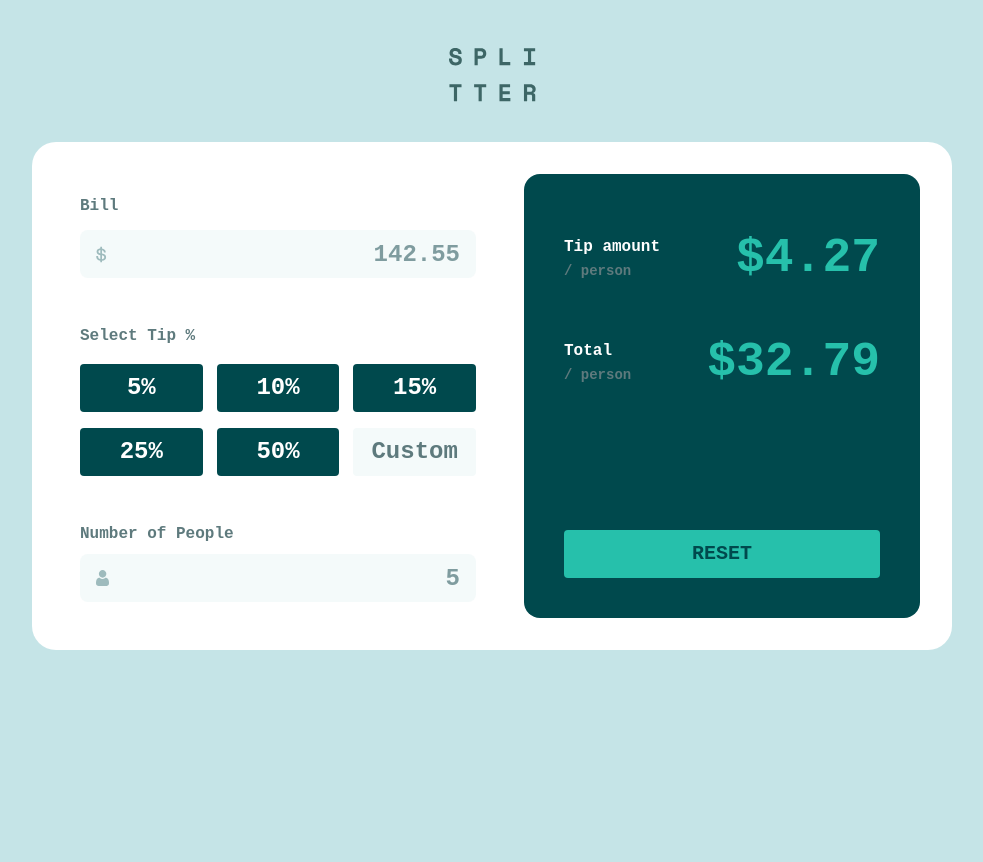
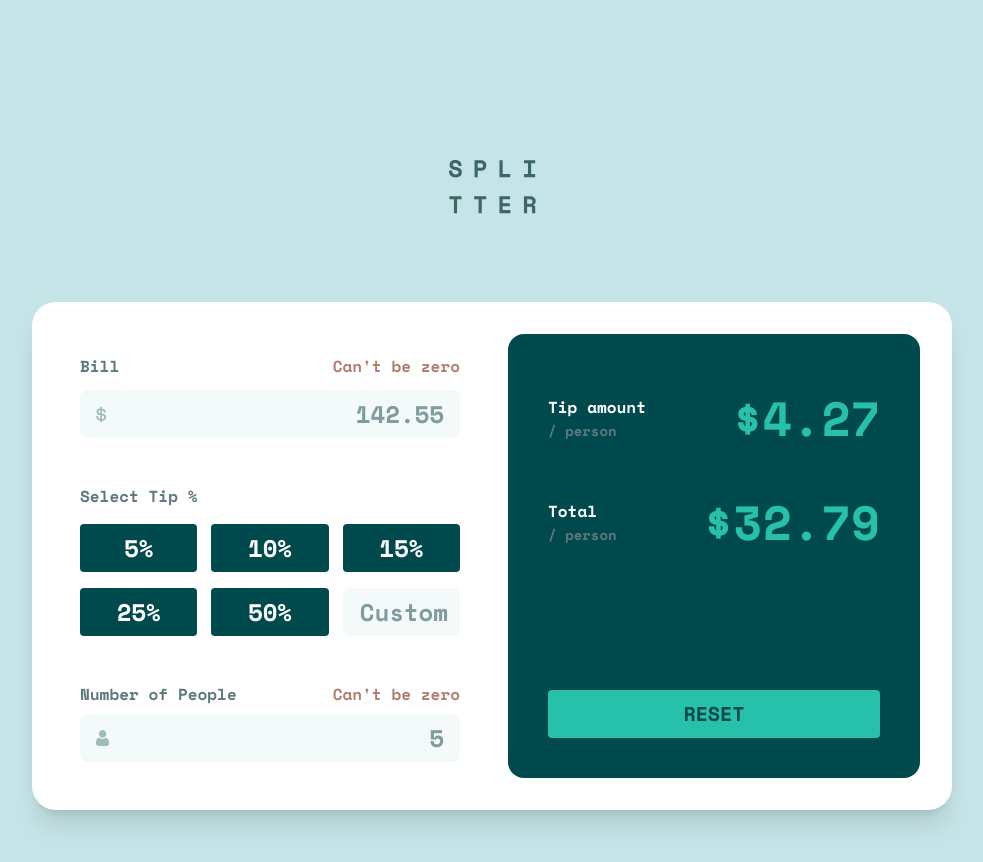
Before and after one commit to tenoriobn/projeto-19, a plain HTML site: page index.html in a window 1280 px wide. Shown: the whole page, without its empty margins (148-1131 px from the left). Before the commit the page ends 800 px from the top, so only its background shows below. Drawn offline with nearby package versions, Linux system fonts and the light colour scheme.

Commit message:
Aplicando transition e refatorando estilizações

```diff
--- a/assets/css/tailwind/tailwind.config.js
+++ b/assets/css/tailwind/tailwind.config.js
@@ -19,6 +19,7 @@ module.exports = {
         lightGrayishCyan: 'hsl(185, 41%, 84%)',
         veryLightGrayishCyan: 'hsl(189, 41%, 97%)',
         white: 'hsl(0, 0%, 100%)',
+        red: 'hsl(13, 29%, 57%)',
       },
       fontFamily: {
         space: ['Space Mono', 'monospace'],
@@ -33,10 +34,15 @@ module.exports = {
       },
       margin: {
         '46': '2.875rem',
+        '88': '5.5rem'
       },
       gridTemplateRows: {
         'auto1': 'repeat(2, auto) 1fr',
-      }
+      },
+      gridTemplateColumns: {
+        'custom-1': 'minmax(0, 380px) 1fr',
+        'custom-2': 'auto, 1fr'
+      },
     },
   },
   plugins: [],
--- a/index.html
+++ b/index.html
@@ -6,31 +6,39 @@
     <meta http-equiv="X-UA-Compatible" content="IE=edge">
     <link rel="stylesheet" href="assets/css/base/tailwind.css">
     <link rel="shortcut icon" href="assets/img/favicon-32x32.png" type="image/x-icon">
+    <link href="https://fonts.googleapis.com/css2?family=Space+Mono:wght@700&display=swap" rel="stylesheet">
     <title>Frontend Mentor | Tip calculator app</title>
 </head>
 <body class="grid bg-lightGrayishCyan text-gray-950 font-space font-bold h-full w-full">
-    <header class="justify-self-center self-center mt-12 mb-10">
+    <header class="justify-self-center self-center mt-12 lg:mt-40 mb-10 lg:mb-88">
         <img src="assets/img/logo.svg" alt="Tip Calculator APP logo">
     </header>
 
-    <main class="grid lg:grid-cols-2 lg:gap-x-12 justify-self-center bg-white px-6 lg:ps-12 lg:pe-8 lg:py-8 rounded-t-3xl lg:rounded-b-3xl max-w-[476px] lg:max-w-[920px] w-full">
-        <section class="flex flex-col pt-9 lg:pt-5">
-            <label for="" class="text-base text-darkGrayishCyan mb-3">Bill</label>
-            <input type="text" id="" class="outline-none bg-veryLightGrayishCyan bg-iconDollar bg-no-repeat bg-left-16 text-2xl text-veryDarkCyan placeholder:text-grayishCyan focus:border-2 focus:border-solid focus:border-strongCyan rounded-lg text-right placeholder:text-right h-12 px-4 mb-10 lg:mb-46" placeholder="142.55">
+    <main class="grid lg:grid-cols-custom-1 lg:gap-x-12 justify-self-center bg-white shadow-xl px-6 pb-8 lg:ps-12 lg:pe-8 lg:py-8 md:mb-12 lg:mb-60 rounded-t-3xl md:rounded-b-3xl md:max-w-[450px] lg:max-w-[920px] lg:w-full">
+        <section class="flex flex-col pt-9 lg:pt-5 ">
+
+            <div class="grid grid-cols-custom-2 items-center">
+                <label for="" class="text-base text-darkGrayishCyan mb-3">Bill</label>
+                <span class="max-[374px]:text-xs justify-self-end text-base text-red  mb-3">Can't be zero</span>
+                <input type="text" id="" class="col-start-1 col-end-3 outline-none bg-veryLightGrayishCyan bg-iconDollar bg-no-repeat bg-left-16 text-2xl text-veryDarkCyan placeholder:text-grayishCyan focus:border-2 focus:border-solid focus:border-strongCyan focus:caret-strongCyan rounded-lg text-right placeholder:text-right cursor-pointer h-12 px-4 mb-10 lg:mb-46 duration-75" placeholder="142.55">
+            </div>
 
             <h2 class="text-base text-darkGrayishCyan mb-4">Select Tip %</h2>
 
             <div class="grid gap-4 lg:gap-x-3.5 grid-cols-2 md:grid-cols-3 mb-10 lg:mb-46">
-                <button class="bg-veryDarkCyan hover:bg-strongCyan text-2xl text-white rounded hover:text-veryDarkCyan h-12 w-full">5%</button>
-                <button class="bg-veryDarkCyan hover:bg-strongCyan text-2xl text-white rounded hover:text-veryDarkCyan h-12 w-full">10%</button>
-                <button class="bg-veryDarkCyan hover:bg-strongCyan text-2xl text-white rounded hover:text-veryDarkCyan h-12 w-full">15%</button>
-                <button class="bg-veryDarkCyan hover:bg-strongCyan text-2xl text-white rounded hover:text-veryDarkCyan h-12 w-full">25%</button>
-                <button class="bg-veryDarkCyan hover:bg-strongCyan text-2xl text-white rounded hover:text-veryDarkCyan h-12 w-full">50%</button>
-                <button class="bg-veryLightGrayishCyan hover:bg-strongCyan text-2xl text-darkGrayishCyan rounded hover:text-veryDarkCyan h-12 w-full">Custom</button>
+                <button class="bg-veryDarkCyan hover:bg-strongCyan text-2xl text-white rounded hover:text-veryDarkCyan h-12 w-full duration-200">5%</button>
+                <button class="bg-veryDarkCyan hover:bg-strongCyan text-2xl text-white rounded hover:text-veryDarkCyan h-12 w-full duration-200">10%</button>
+                <button class="bg-veryDarkCyan hover:bg-strongCyan text-2xl text-white rounded hover:text-veryDarkCyan h-12 w-full duration-200">15%</button>
+                <button class="bg-veryDarkCyan hover:bg-strongCyan text-2xl text-white rounded hover:text-veryDarkCyan h-12 w-full duration-200">25%</button>
+                <button class="bg-veryDarkCyan hover:bg-strongCyan text-2xl text-white rounded hover:text-veryDarkCyan h-12 w-full duration-200">50%</button>
+                <input type="text" class="outline-none bg-veryLightGrayishCyan text-2xl text-veryDarkCyan placeholder:text-grayishCyan focus:border-2 focus:border-solid focus:border-strongCyan focus:caret-strongCyan rounded-lg text-right placeholder:text-right cursor-pointer h-12 px-3 duration-75" placeholder="Custom">
             </div>
 
-            <label for="" class="text-base text-darkGrayishCyan mb-2">Number of People</label>
-            <input type="text" id="" class="outline-none bg-veryLightGrayishCyan bg-iconPerson bg-no-repeat bg-left-16 text-2xl text-veryDarkCyan placeholder:text-grayishCyan focus:border-2 focus:border-solid focus:border-strongCyan rounded-lg text-right placeholder:text-right h-12 px-4 mb-10 lg:mb-4" placeholder="5">
+            <div class="grid grid-cols-custom-2 items-center">
+                <label for="" class="text-base text-darkGrayishCyan mb-2">Number of People</label>
+                <span class="max-[374px]:text-xs justify-self-end text-base text-red mb-2">Can't be zero</span>
+                <input type="text" id="" class="col-start-1 col-end-3 outline-none bg-veryLightGrayishCyan bg-iconPerson bg-no-repeat bg-left-16 text-2xl text-veryDarkCyan placeholder:text-grayishCyan focus:border-2 focus:border-solid focus:border-strongCyan focus:caret-strongCyan rounded-lg text-right placeholder:text-right cursor-pointer h-12 px-4 mb-10 lg:mb-4 duration-75" placeholder="5" minlength="1" required>
+            </div>
         </section>
 
         <section class="lg:grid lg:grid-rows-auto1 bg-veryDarkCyan rounded-2xl px-6 pb-6 pt-11 lg:px-10 lg:pt-60lg lg:pb-10">
@@ -46,7 +54,7 @@
                 <h3 class="col-start-2 row-start-1 row-end-3 justify-self-end text-32 lg:text-5xl text-strongCyan">$32.79</h3>
             </div>
 
-            <button class="bg-strongCyan hover:bg-veryLightStrongCyan text-xl text-veryDarkCyan uppercase rounded h-12 w-full justify-self-end self-end">Reset</button>
+            <button type="submit" class="bg-strongCyan hover:bg-veryLightStrongCyan text-xl text-veryDarkCyan uppercase rounded h-12 w-full justify-self-end self-end duration-200">Reset</button>
         </section>
     </main>
 
@@ -61,7 +69,8 @@
 <!--
     - Botar Hover no botão `reset`***
     - Alinhar `Tip mount e /person` com o valor**
-    - Conferir largura do Botão e dos inputs
-    - Centralizar Projeto
+    - Conferir largura do Botão e dos inputs / Diminuir lado da calculadora e aumentar lado  dos valores com grid.**
+    - Centralizar Projeto / Aplicar margin tanto na logo, quanto no container main**
 
+    - Ajustar versão Tablet e versão para telas de 320px de largura**
 -->
```
Also changed, not shown: assets/css/base/tailwind.css.
